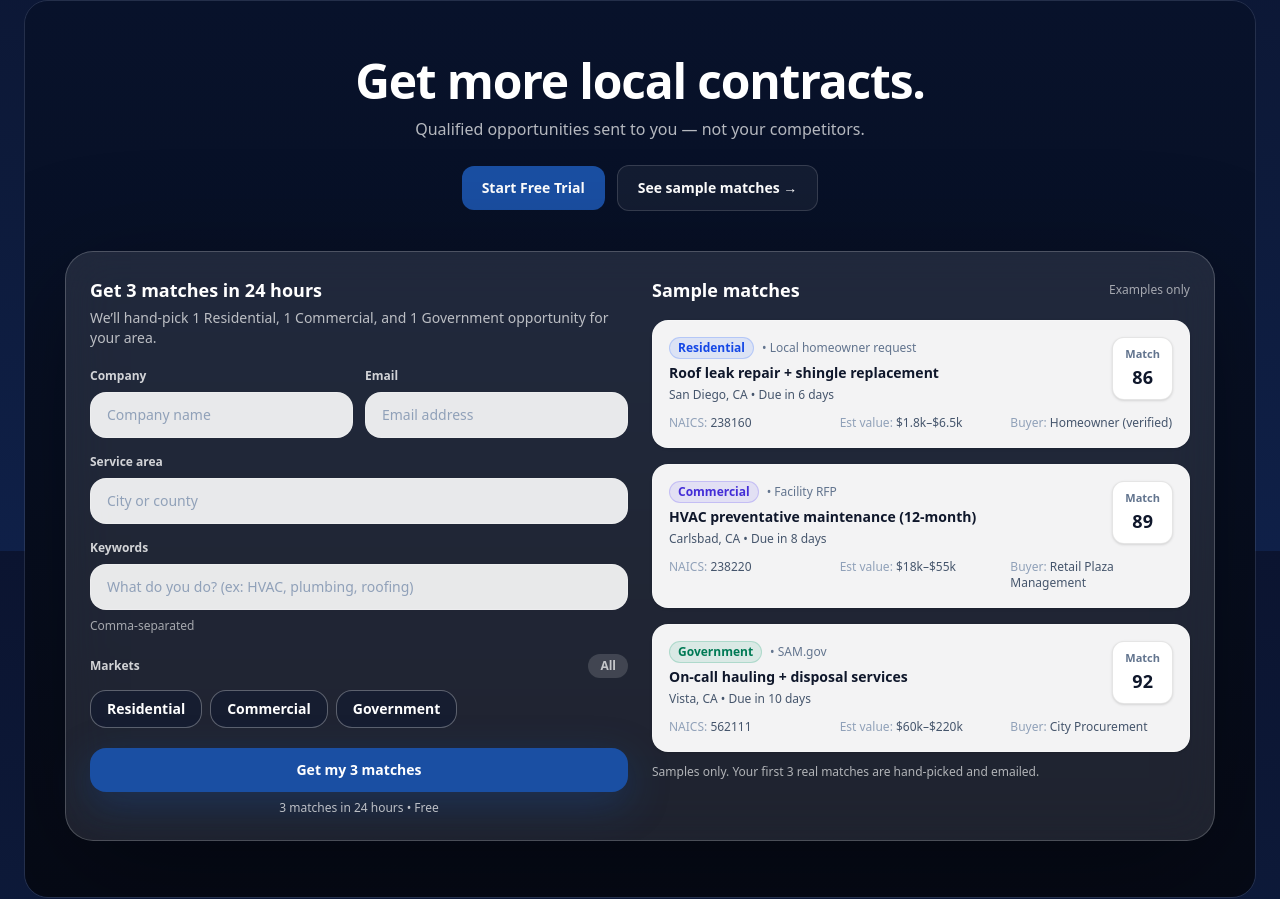
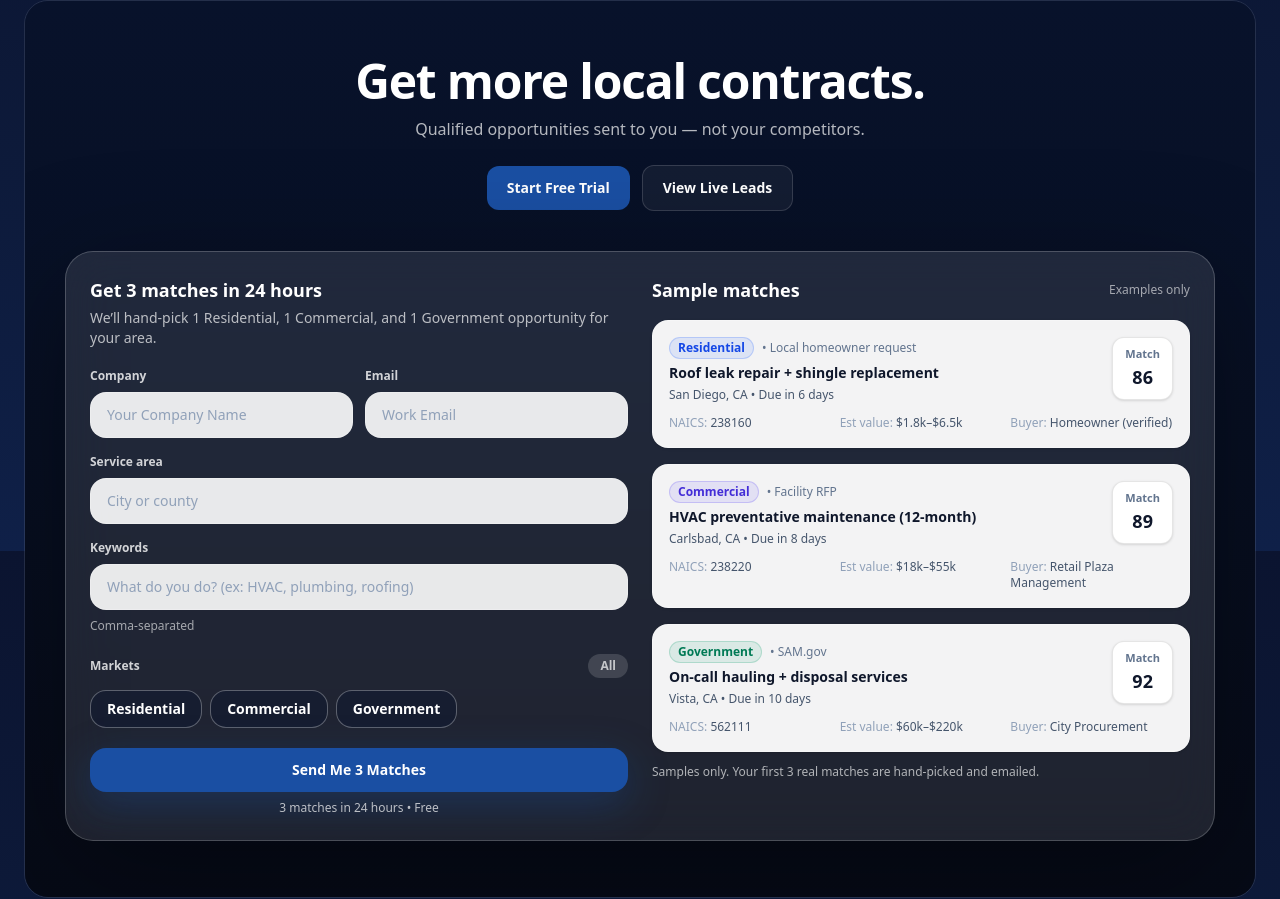
Before and after one commit to seansevrix/ambit, a Next.js app: page / in a window 1280 px wide. Shown: the part 249-1148 px from the top of the page. Built offline with nearby package versions, Linux system fonts and the light colour scheme.

Commit message:
Update placeholders + hero link + CTA text

```diff
--- a/app/components/ConciergeLeadCapture.tsx
+++ b/app/components/ConciergeLeadCapture.tsx
@@ -128,7 +128,6 @@ export default function ConciergeLeadCapture() {
     "government",
   ]);
 
-  // Keywords = one clean input only (no chip row)
   const [keywordText, setKeywordText] = useState("");
   const keywords = useMemo(() => splitKeywordText(keywordText), [keywordText]);
 
@@ -164,7 +163,7 @@ export default function ConciergeLeadCapture() {
     setError(null);
 
     if (!company.trim()) return setError("Company is required.");
-    if (!email.trim()) return setError("Email is required.");
+    if (!email.trim()) return setError("Work Email is required.");
     if (!area.trim()) return setError("Service area is required.");
 
     try {
@@ -215,7 +214,7 @@ export default function ConciergeLeadCapture() {
                 <input
                   value={company}
                   onChange={(e) => setCompany(e.target.value)}
-                  placeholder="Company name"
+                  placeholder="Your Company Name"
                   className="mt-2 w-full rounded-2xl border border-white/20 bg-white/90 px-4 py-3 text-sm text-slate-900 placeholder:text-slate-400 outline-none focus:border-white/40"
                 />
               </div>
@@ -225,7 +224,7 @@ export default function ConciergeLeadCapture() {
                 <input
                   value={email}
                   onChange={(e) => setEmail(e.target.value)}
-                  placeholder="Email address"
+                  placeholder="Work Email"
                   type="email"
                   className="mt-2 w-full rounded-2xl border border-white/20 bg-white/90 px-4 py-3 text-sm text-slate-900 placeholder:text-slate-400 outline-none focus:border-white/40"
                 />
@@ -243,7 +242,7 @@ export default function ConciergeLeadCapture() {
               />
             </div>
 
-            {/* Keywords (moved directly under service area) */}
+            {/* Keywords */}
             <div>
               <div className="text-xs font-semibold text-white/80">Keywords</div>
               <input
@@ -255,7 +254,7 @@ export default function ConciergeLeadCapture() {
               <div className="mt-2 text-xs text-white/60">Comma-separated</div>
             </div>
 
-            {/* Markets (moved to bottom, right before CTA) */}
+            {/* Markets */}
             <div className="pt-1">
               <div className="flex items-center justify-between">
                 <div className="text-xs font-semibold text-white/80">Markets</div>
@@ -310,7 +309,7 @@ export default function ConciergeLeadCapture() {
                 )}
                 style={{ backgroundColor: BRAND }}
               >
-                {submitting ? "Sending…" : "Get my 3 matches"}
+                {submitting ? "Sending…" : "Send Me 3 Matches"}
               </button>
 
               <div className="mt-2 text-center text-xs text-white/70">
--- a/app/page.tsx
+++ b/app/page.tsx
@@ -79,7 +79,7 @@ export default function HomePage() {
                 Start Free Trial
               </Link>
               <a href="#preview" className={SECONDARY}>
-                See sample matches →
+                View Live Leads
               </a>
             </div>
           </div>
```
